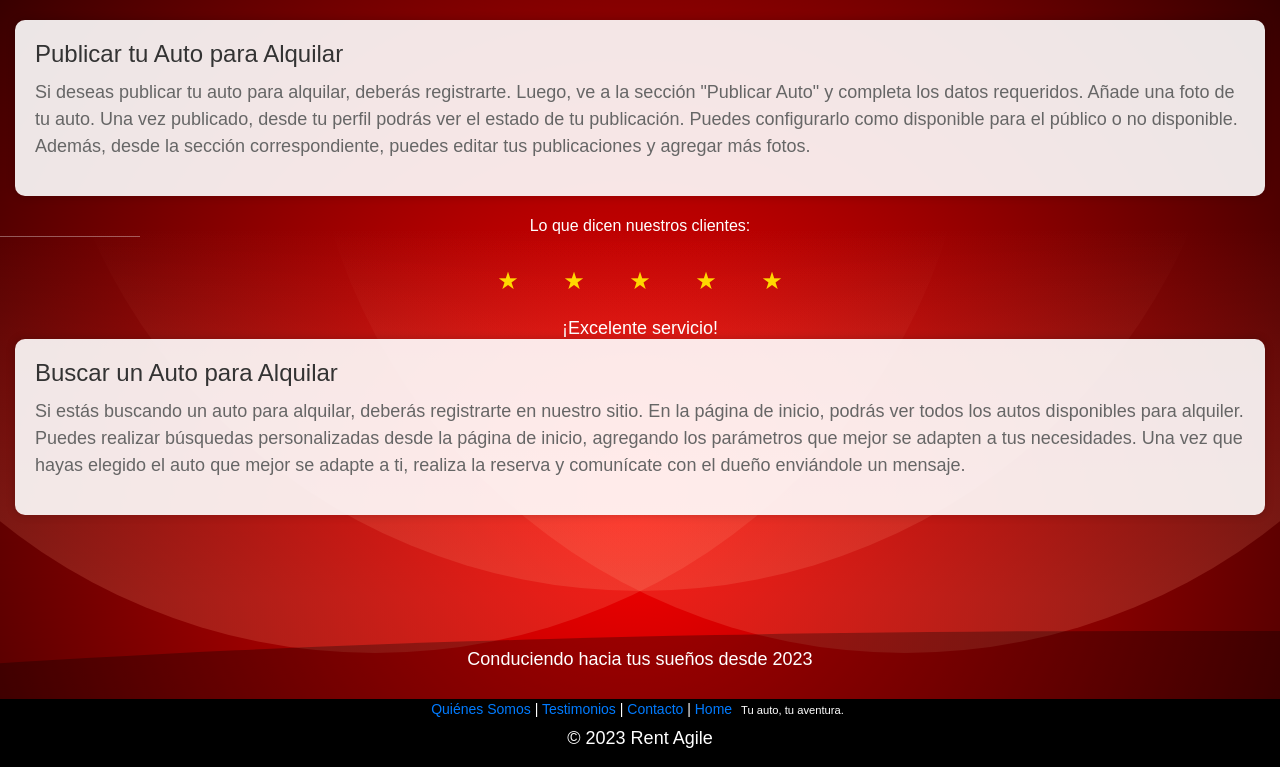
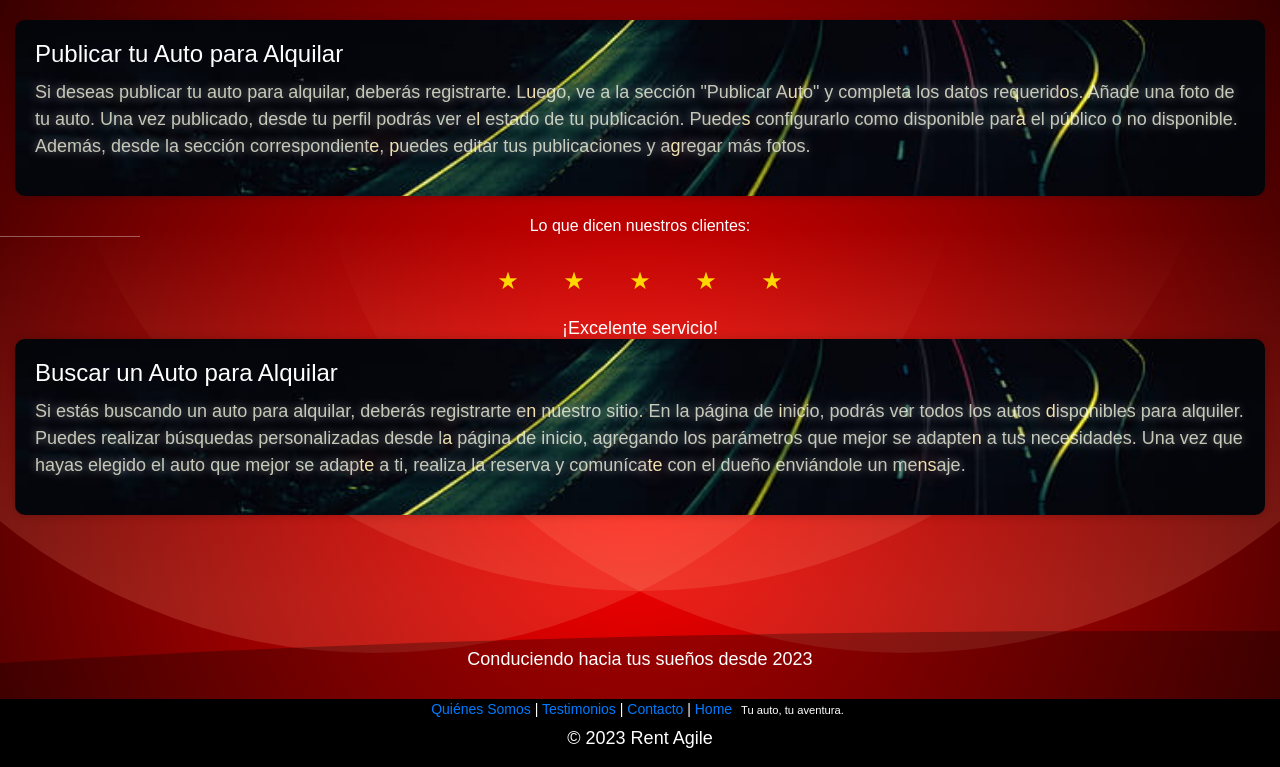
Before and after one commit to nachofen/rent_agile, a Flask app: page /como-funciona in a window 1280 px wide; the page is wider, and only the part inside the window is pictured. Shown: the part 69-836 px from the top of that part. Run offline with Flask 3, Linux system fonts and the light colour scheme; some libraries are stand-ins or nearby versions; some web fonts are replaced.

Commit message:
/como-funciona style and animations flash light

```diff
--- a/website/static/css/style3.css
+++ b/website/static/css/style3.css
@@ -162,22 +162,6 @@ p {
   color: #fff;
   line-height: 1.5;
 }
-
-
-/* estilo tarjetas testimonoios */
-.testimonio {
-  margin: 20px 0;
-  padding: 10px;
-  background-color: #f2f2f2;
-  border-radius: 10px;
-  box-shadow: 0 0 10px rgba(0, 0, 0, 0.2);
-  transform-style: preserve-3d;
-  transition: transform 0.8s;
-}
-
-.testimonio:hover {
-  transform: scale(1.03);
-}
 .testimonio p {
   font-size: 16px;
   color: #333;
@@ -248,27 +232,75 @@ p {
 
 /* Estilos para las secciones como-funciona */
 .como-funciona-card {
-  background-color: rgba(255, 255, 255, 0.9);
+  position: relative; /* Necesario para el uso de pseudo-elemento ::before */
   padding: 20px;
   margin: 20px 0;
   border-radius: 10px;
   box-shadow: 0 0 10px rgba(0, 0, 0, 0.2);
-  transition: background-color 0.3s;
+  transition: background-color 0.4s;
+  color: #fff;
 }
 
-.como-funciona-card:hover {
-  background-color: rgba(255, 255, 255, 1);
-}
-.como-funciona-card h2 {
-  color: #333;
-  font-size: 24px;
+.como-funciona-card::before {
+  content: "";
+  position: absolute;
+  top: 0;
+  left: 0;
+  right: 0;
+  bottom: 0;
+  background-image: url('/static/img/uploads/comoroute2.jpg');
+  background-color: rgba(0, 0, 0, 0.001);
+  background-size: cover;
+  background-position: center;
+  background-repeat: no-repeat;
+  border-radius: 10px;
+  z-index: -1;
 }
 
 .como-funciona-card p {
-  color: #666;
+  color: #fdffe9c0;
   font-size: 18px;
   line-height: 1.5;
+  text-shadow: 0 0 10px rgba(255, 255, 255, 0.5);
 }
+/* destellos */
+.como-funciona-card span {
+  text-shadow: 0 0 15px rgba(255, 255, 255, 0.8);
+  color: #fff78c;
+}
+
+/* destello en cards */@keyframes destello {
+    0% {
+      text-shadow: 0 0 15px rgba(255, 0, 0, 0.8);
+      color: #fff;
+  }
+  25% {
+      text-shadow: 0 0 30px rgba(255, 255, 255, 0.8);
+      color: #e2d089;
+  }
+  50% {
+      text-shadow: 0 0 30px rgba(255, 255, 255, 0.8);
+      color: #fff;
+  }
+  75% {
+      text-shadow: 0 0 15px rgba(250, 41, 41, 0.8);
+      color: #e7d489;
+  }
+  100% {
+      text-shadow: 0 0 15px rgba(224, 67, 67, 0.8);
+      color: #fff;
+  }
+}
+
+.como-funciona-card span {
+  animation: destello 2s infinite;
+}
+
+
+.como-funciona-card span {
+  animation: destello 1s infinite; /* Aplica la animación de destello */
+}
+
 
 /* Define la animación */
 @keyframes entradaDesdeAbajo {
--- a/website/templates/como-funciona.html
+++ b/website/templates/como-funciona.html
@@ -11,11 +11,11 @@
     <h2>Publicar tu Auto para Alquilar</h2>
     <p>
         Si deseas publicar tu auto para alquilar, deberás registrarte.
-        Luego, ve a la sección "Publicar Auto" y completa los datos requeridos.
+        L<span>u</span>ego, ve a la sección "Publicar A<span>u</span>to" y completa los datos requerid<span>o</span>s.
         Añade una foto de tu auto. Una vez publicado,
-        desde tu perfil podrás ver el estado de tu publicación.
-         Puedes configurarlo como disponible para el público o no disponible.
-         Además, desde la sección correspondiente, puedes editar tus publicaciones y agregar más fotos.
+        desde tu perfil podrás ver e<span>l</span> estado de tu publicación.
+         Puede<span>s</span> configurarlo como disponible par<span>a</span> el público o no disponible.
+         Además, desde la sección correspondient<span>e</span>, <span>p</span>uedes editar tus publicaciones y a<span>g</span>regar más fotos.
     </p>
 </div>
                     <!-- Slider frases clientes -->
@@ -61,12 +61,12 @@
 <div class="como-funciona-card">
     <h2>Buscar un Auto para Alquilar</h2>
     <p>
-        Si estás buscando un auto para alquilar, deberás registrarte en nuestro sitio.
-        En la página de inicio, podrás ver todos los autos disponibles para alquiler.
-         Puedes realizar búsquedas personalizadas desde la página de inicio,
-          agregando los parámetros que mejor se adapten a tus necesidades.
-          Una vez que hayas elegido el auto que mejor se adapte a ti,
-          realiza la reserva y comunícate con el dueño enviándole un mensaje.
+        Si estás buscando un auto para alquilar, deberás registrarte e<span>n</span> nuestro sitio.
+        En la página de <span>i</span>nicio, podrás ver todos los autos <span>d</span>isponibles para alquiler.
+         Puedes realizar búsquedas personalizadas desde l<span>a</span> página de inicio,
+          agregando los parámetros que mejor se adapte<span>n</span> a tus necesidades.
+          Una vez que hayas elegido el auto que mejor se adap<span>te</span> a ti,
+          realiza la reserva y comuníca<span>te</span> con el dueño enviándole un me<span>ns</span>aje.
     </p>
 </div>
 <br> <br> <br> <br>
```
Also changed, not shown: website/static/img/uploads/comoroute.jpg (added), website/static/img/uploads/comoroute2.jpg (added).
